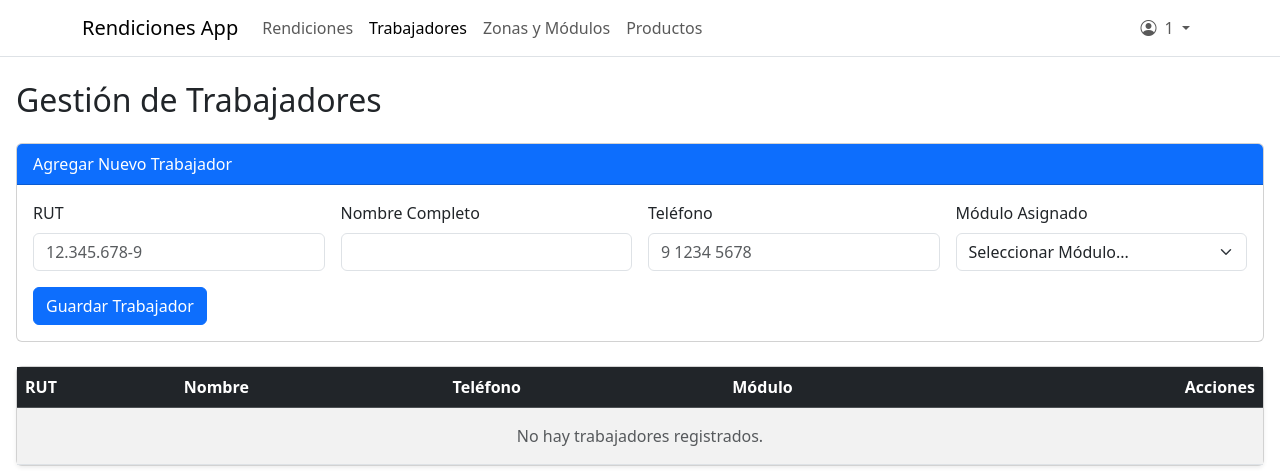
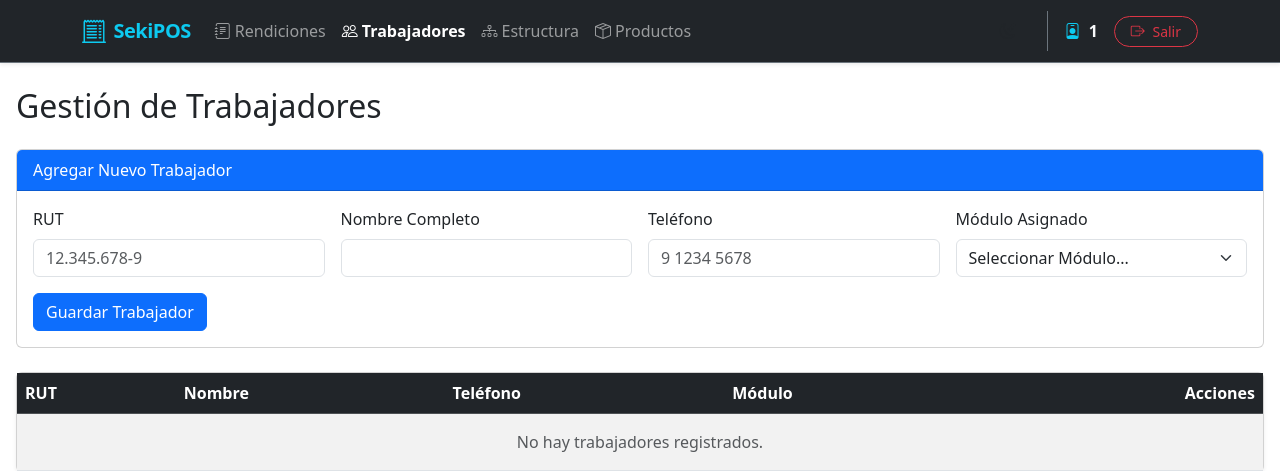
Before and after one commit to SekiDesu0/KSNE, a Flask app: page /admin/workers in a window 1280 px wide. Shown: the top 471 px of the page. Run offline with Flask 3, Linux system fonts and the light colour scheme; the visitor is signed in with stand-in values (Sample User, id 1); data comes from the database, SQL or seed files in the repository; data that the repository does not hold is empty.

Commit message:
prettier navbar + replaced login for index

```diff
--- a/app.py
+++ b/app.py
@@ -127,7 +127,7 @@ def login_required(f):
     @wraps(f)
     def decorated_function(*args, **kwargs):
         if 'user_id' not in session:
-            return redirect(url_for('login'))
+            return redirect(url_for('index'))
         return f(*args, **kwargs)
     return decorated_function
 
@@ -136,14 +136,19 @@ def admin_required(f):
     def decorated_function(*args, **kwargs):
         if 'user_id' not in session or not session.get('is_admin'):
             flash("Acceso denegado. Se requieren permisos de administrador.", "danger")
-            return redirect(url_for('login'))
+            return redirect(url_for('index'))
         return f(*args, **kwargs)
     return decorated_function
 
 # --- Routes ---
 
 @app.route('/', methods=['GET', 'POST'])
-def login():
+def index(): # Cambiado de 'login' a 'index'
+    if 'user_id' in session:
+        if session.get('is_admin'):
+            return redirect(url_for('admin_rendiciones'))
+        return redirect(url_for('worker_dashboard'))
+
     if request.method == 'POST':
         raw_rut = request.form['rut']
         password = request.form['password']
@@ -174,7 +179,7 @@ def login():
 @app.route('/logout')
 def logout():
     session.clear()
-    return redirect(url_for('login'))
+    return redirect(url_for('index'))
 
 @app.route('/dashboard', methods=['GET', 'POST'])
 @login_required
--- a/static/style.css
+++ b/static/style.css
@@ -1,3 +1,45 @@
+
+.navbar {
+    padding-top: 0.75rem;
+    padding-bottom: 0.75rem;
+}
+
+.navbar-brand {
+    font-size: 1.25rem;
+    letter-spacing: -0.5px;
+}
+
+.nav-link {
+    transition: color 0.2s ease-in-out;
+}
+
+/* Estilo para los elementos del dropdown al pasar el mouse */
+.dropdown-menu-dark .dropdown-menu-item {
+    color: #dee2e6;
+    text-decoration: none;
+    padding: 0.25rem 1rem;
+    display: block;
+    width: 100%;
+    clear: both;
+    font-weight: 400;
+    text-align: inherit;
+    white-space: nowrap;
+    background-color: transparent;
+    border: 0;
+    transition: background-color 0.15s ease-in-out;
+}
+
+.dropdown-menu-dark .dropdown-menu-item:hover {
+    color: #fff;
+    background-color: rgba(255, 255, 255, 0.1);
+    border-radius: 6px;
+}
+
+/* Separación de iconos en dropdowns */
+.dropdown-menu-item i {
+    width: 1.25rem;
+    text-align: center;
+}
 
 [data-bs-theme="dark"] .form-control[readonly] {
     background-color: #1a1d21; /* Un fondo casi negro, más oscuro que el modal */
--- a/templates/macros/navbar.html
+++ b/templates/macros/navbar.html
@@ -1,7 +1,10 @@
-<nav class="navbar navbar-expand-lg border-bottom mb-4">
+<nav class="navbar navbar-expand-lg navbar-dark bg-dark shadow-sm border-bottom border-secondary mb-4">
     <div class="container">
-        <a class="navbar-brand" href="#">Rendiciones App</a>
-        <button class="navbar-toggler" type="button" data-bs-toggle="collapse" data-bs-target="#navbarNav">
+        <a class="navbar-brand d-flex align-items-center fw-bold text-info" href="{{ url_for('index') }}">
+            <i class="bi bi-receipt-cutoff me-2 fs-4"></i>
+            <span>SekiPOS</span>
+        </a>
+        <button class="navbar-toggler border-0" type="button" data-bs-toggle="collapse" data-bs-target="#navbarNav">
             <span class="navbar-toggler-icon"></span>
         </button>
         <div class="collapse navbar-collapse" id="navbarNav">
@@ -9,45 +12,48 @@
                 <ul class="navbar-nav me-auto">
                     {% if session.get('is_admin') %}
                         <li class="nav-item">
-                            <a class="nav-link {% if 'rendiciones' in request.path %}active{% endif %}" href="{{ url_for('admin_rendiciones') }}">Rendiciones</a>
+                            <a class="nav-link d-flex align-items-center {{ 'active fw-bold' if 'rendiciones' in request.path }}" href="{{ url_for('admin_rendiciones') }}">
+                                <i class="bi bi-journal-text me-1"></i> Rendiciones
+                            </a>
                         </li>
                         <li class="nav-item">
-                            <a class="nav-link {% if request.endpoint == 'manage_workers' %}active{% endif %}" href="{{ url_for('manage_workers') }}">Trabajadores</a>
+                            <a class="nav-link d-flex align-items-center {{ 'active fw-bold' if request.endpoint == 'manage_workers' }}" href="{{ url_for('manage_workers') }}">
+                                <i class="bi bi-people me-1"></i> Trabajadores
+                            </a>
                         </li>
                         <li class="nav-item">
-                            <a class="nav-link {% if request.endpoint == 'manage_structure' %}active{% endif %}" href="{{ url_for('manage_structure') }}">Zonas y Módulos</a>
+                            <a class="nav-link d-flex align-items-center {{ 'active fw-bold' if request.endpoint == 'manage_structure' }}" href="{{ url_for('manage_structure') }}">
+                                <i class="bi bi-diagram-3 me-1"></i> Estructura
+                            </a>
                         </li>
                         <li class="nav-item">
-                            <a class="nav-link {% if request.endpoint == 'manage_products' %}active{% endif %}" href="{{ url_for('manage_products') }}">Productos</a>
+                            <a class="nav-link d-flex align-items-center {{ 'active fw-bold' if request.endpoint == 'manage_products' }}" href="{{ url_for('manage_products') }}">
+                                <i class="bi bi-box-seam me-1"></i> Productos
+                            </a>
                         </li>
                     {% else %}
                         <li class="nav-item">
-                            <a class="nav-link {% if request.endpoint == 'worker_dashboard' %}active{% endif %}" href="{{ url_for('worker_dashboard') }}">Mis Rendiciones</a>
+                            <a class="nav-link {{ 'active fw-bold' if request.endpoint == 'worker_dashboard' }}" href="{{ url_for('worker_dashboard') }}">
+                                <i class="bi bi-speedometer2 me-1"></i> Mis Rendiciones
+                            </a>
                         </li>
                     {% endif %}
                 </ul>
 
-                <ul class="navbar-nav">
-                    <li class="nav-item dropdown">
-                        <a class="nav-link dropdown-toggle" href="#" id="userDropdown" role="button" data-bs-toggle="dropdown" aria-expanded="false">
-                            <i class="bi bi-person-circle me-1"></i> {{ session.get('rut', 'Admin') }}
-                        </a>
-                        <ul class="dropdown-menu dropdown-menu-end" aria-labelledby="userDropdown">
-                            <li>
-                                <button class="dropdown-item d-flex align-items-center" onclick="toggleTheme()">
-                                    <i id="theme-icon" class="bi bi-sun me-2"></i>
-                                    <span id="theme-label">Modo Claro</span>
-                                </button>
-                            </li>
-                            <li><hr class="dropdown-divider"></li>
-                            <li>
-                                <a class="dropdown-item text-danger d-flex align-items-center" href="{{ url_for('logout') }}">
-                                    <i class="bi bi-box-arrow-right me-2"></i> Cerrar Sesión
-                                </a>
-                            </li>
-                        </ul>
-                    </li>
-                </ul>
+                <div class="d-flex align-items-center gap-3">
+                    <button class="btn btn-link nav-link p-2 border-0" id="themeSwitcher" onclick="toggleTheme()" title="Cambiar tema">
+                        <i id="theme-icon" class="bi bi-sun-fill fs-5 text-warning"></i>
+                    </button>
+
+                    <span class="navbar-text text-light d-none d-md-block border-start ps-3 border-secondary">
+                        <i class="bi bi-person-badge me-1 text-info"></i>
+                        <span class="fw-bold">{{ session.get('rut') }}</span>
+                    </span>
+
+                    <a href="{{ url_for('logout') }}" class="btn btn-outline-danger btn-sm rounded-pill px-3">
+                        <i class="bi bi-box-arrow-right me-1"></i> Salir
+                    </a>
+                </div>
             {% endif %}
         </div>
     </div>
--- a/templates/worker_dashboard.html
+++ b/templates/worker_dashboard.html
@@ -27,7 +27,7 @@
 
 <form method="POST">
     <div class="card mb-4 shadow-sm">
-        <div class="card-header bg-secondary text-white">Datos del Turno</div>
+        <div class="card-header bg-primary text-white">Datos del Turno</div>
         <div class="card-body">
             <div class="row g-3">
                 <div class="col-md-6">
@@ -48,7 +48,7 @@
     </div>
 
     <div class="card mb-4 shadow-sm">
-        <div class="card-header bg-secondary text-white">Detalle de Productos Vendidos</div>
+        <div class="card-header bg-primary text-white">Detalle de Productos Vendidos</div>
         <div class="card-body p-0">
             <table class="table table-striped table-hover mb-0">
                 <thead class="table-dark">
```
